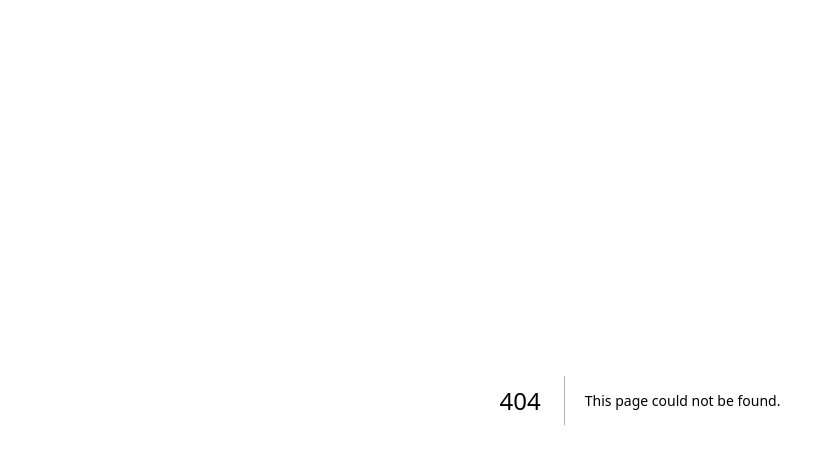
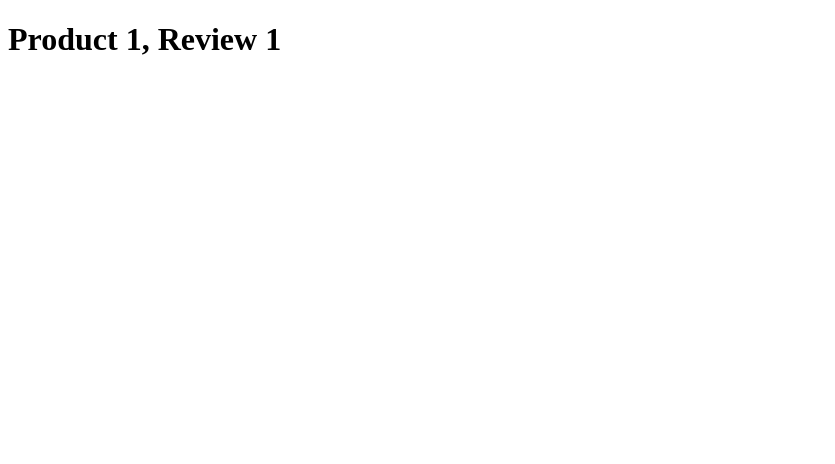
Before and after one commit to Kapelek/nextjs-course, a Next.js app in the folder routing-demo/: page /products/1/reviews/1 in a window 1280 px wide. Before the commit this address had no page. Shown: the top 464 px of the page, without its empty margins (0-835 px from the left). Built offline with nearby package versions, Linux system fonts and the light colour scheme.

Commit message:
nested dynamic routes

```diff
--- /dev/null
+++ b/routing-demo/app/products/[productId]/reviews/[reviewId]/page.tsx
@@ -0,0 +1,13 @@
+const ProductReview = async ({
+  params,
+}: {
+  params: Promise<{ productId: string; reviewId: string }>;
+}) => {
+  const { productId, reviewId } = await params;
+  return (
+    <h1>
+      Product {productId}, Review {reviewId}
+    </h1>
+  );
+};
+export default ProductReview;
--- a/routing-demo/app/products/page.tsx
+++ b/routing-demo/app/products/page.tsx
@@ -7,3 +7,5 @@ const Products = () => {
     </ul>
   );
 };
+
+export default Products;
```
